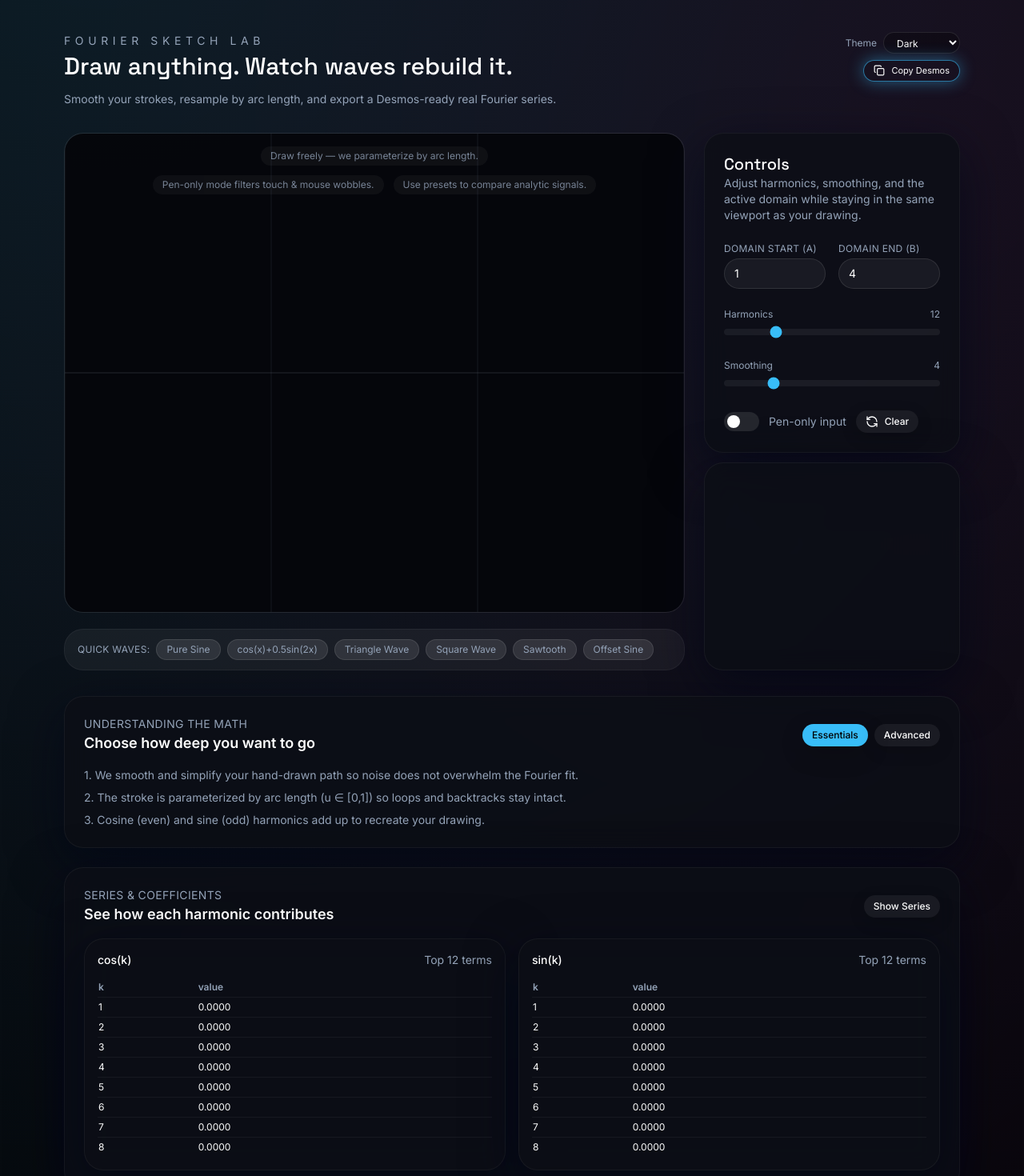
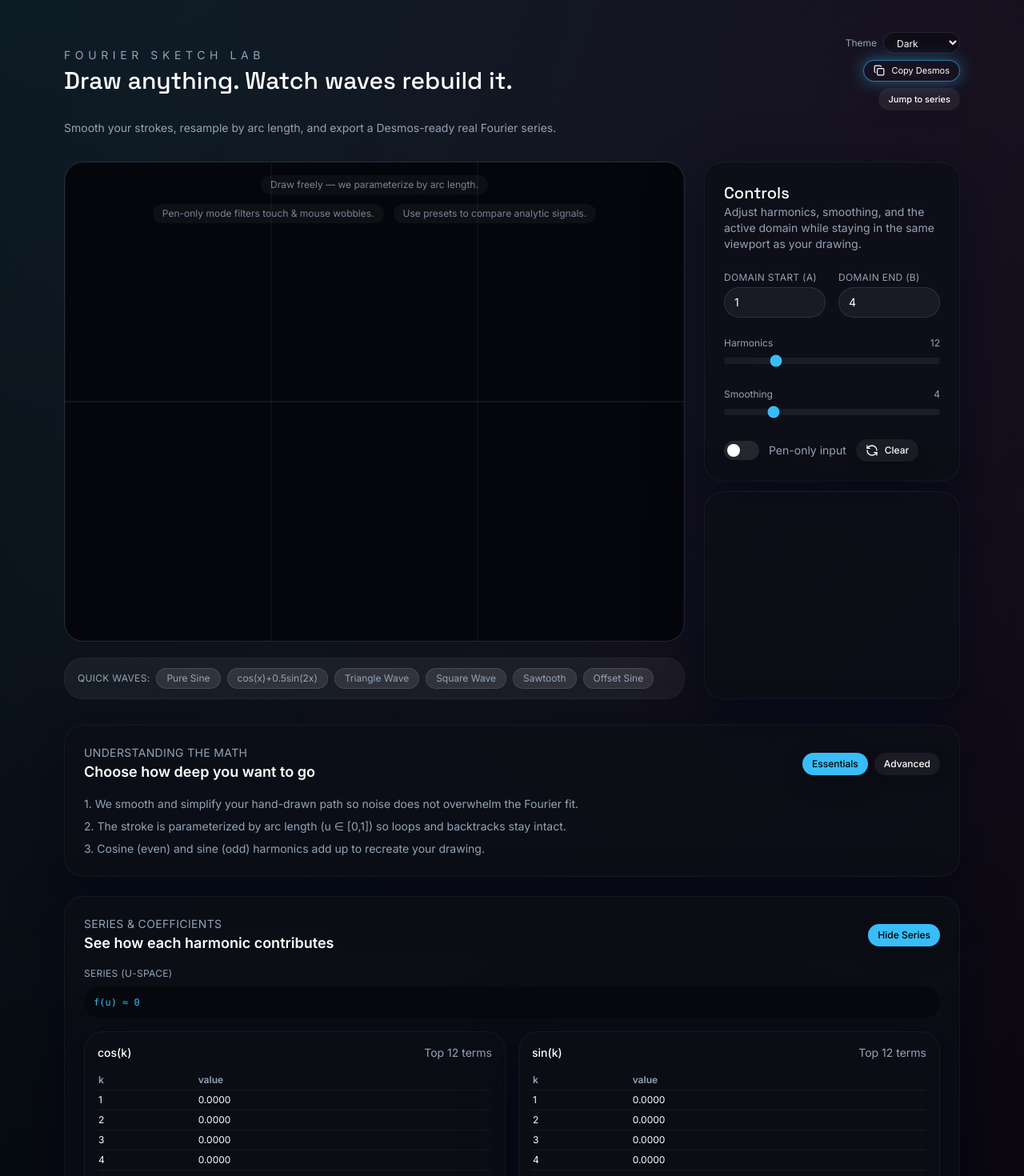
Before and after one commit to raafaehc/Fourier-Sketch, a React (Vite) app: page / in a window 1280 px wide. Shown: the top 1470 px of the page at 80% size. Built offline with nearby package versions, Linux system fonts and the light colour scheme.

Commit message:
Series Button added

```diff
--- a/src/app/App.tsx
+++ b/src/app/App.tsx
@@ -1,4 +1,4 @@
-import { useCallback, useEffect, useMemo, useState } from 'react';
+import { useCallback, useEffect, useMemo, useRef, useState } from 'react';
 import { motion } from 'framer-motion';
 import { CanvasPane } from '../components/CanvasPane';
 import { Controls } from '../components/Controls';
@@ -35,7 +35,7 @@ export default function App() {
   const [canvasSize, setCanvasSize] = useState(DEFAULT_CANVAS);
   const [isPreset, setIsPreset] = useState(false);
   const [explainLevel, setExplainLevel] = useState<'intro' | 'advanced'>('intro');
-  const [seriesOpen, setSeriesOpen] = useState(false);
+  const [seriesOpen, setSeriesOpen] = useState(true);
   const vizModes: Array<'wave' | 'ribbon' | 'echo'> = ['wave', 'ribbon', 'echo'];
   const [vizMode, setVizMode] = useState<'wave' | 'ribbon' | 'echo'>(() => {
     const index = Math.floor(Math.random() * vizModes.length);
@@ -45,6 +45,7 @@ export default function App() {
   const [reconClipProgress, setReconClipProgress] = useState(0);
   const [vizValues, setVizValues] = useState<number[]>([]);
   const [vizSampleX, setVizSampleX] = useState<number[]>([]);
+  const seriesRef = useRef<HTMLDivElement | null>(null);
   type ThemeName = 'dark' | 'light' | 'midnight' | 'sunset' | 'forest' | 'neon';
   const themeOptions: { id: ThemeName; label: string }[] = [
     { id: 'dark', label: 'Dark' },
@@ -142,6 +143,12 @@ export default function App() {
     await copyToClipboard(desmos);
     toast({ title: 'Series copied', description: 'Paste into Desmos to visualize the reconstruction.' });
   }, [coeffs, domainSafe, toast]);
+
+  const handleScrollToSeries = useCallback(() => {
+    if (seriesRef.current) {
+      seriesRef.current.scrollIntoView({ behavior: 'smooth', block: 'start' });
+    }
+  }, []);
 
   const handleSelectSignal = useCallback(
     (id: string) => {
@@ -290,6 +297,14 @@ export default function App() {
               <Copy className="h-3.5 w-3.5" />
               Copy Desmos
             </motion.button>
+            <Button
+              size="sm"
+              variant="ghost"
+              onClick={handleScrollToSeries}
+              className="text-[11px]"
+            >
+              Jump to series
+            </Button>
           </div>
         </div>
         <p className="text-sm text-muted">
@@ -355,7 +370,10 @@ export default function App() {
           level={explainLevel}
           onLevelChange={setExplainLevel}
         />
-        <div className="glass-card space-y-4 rounded-3xl border border-white/5 p-6">
+        <div
+          ref={seriesRef}
+          className="glass-card space-y-4 rounded-3xl border border-white/5 p-6"
+        >
           <div className="flex flex-wrap items-center justify-between gap-3">
             <div>
               <p className="text-sm uppercase tracking-wide text-muted">Series & Coefficients</p>
```
Also changed, not shown: 1 other file (tests, documents, lock files or other folders).
